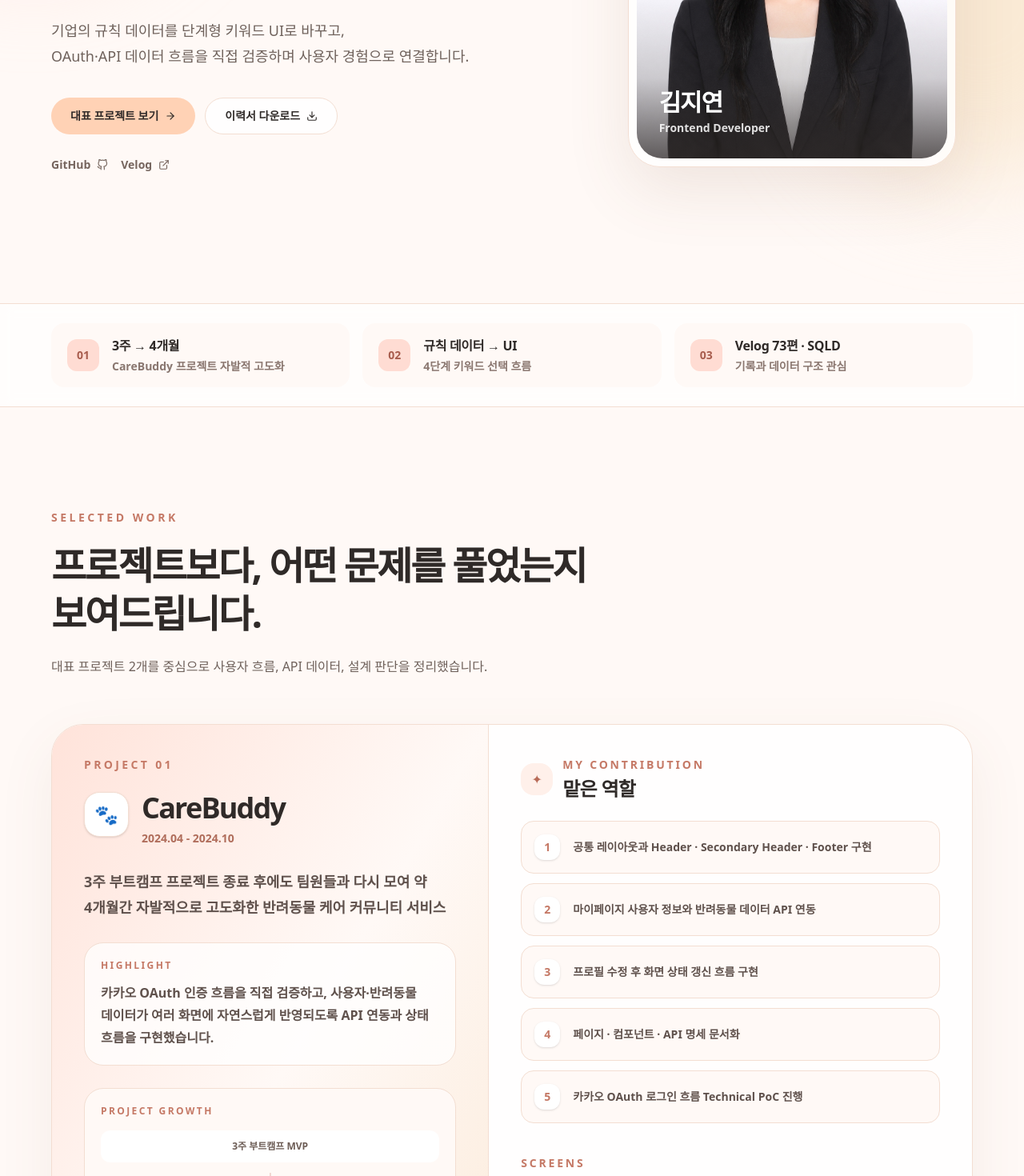
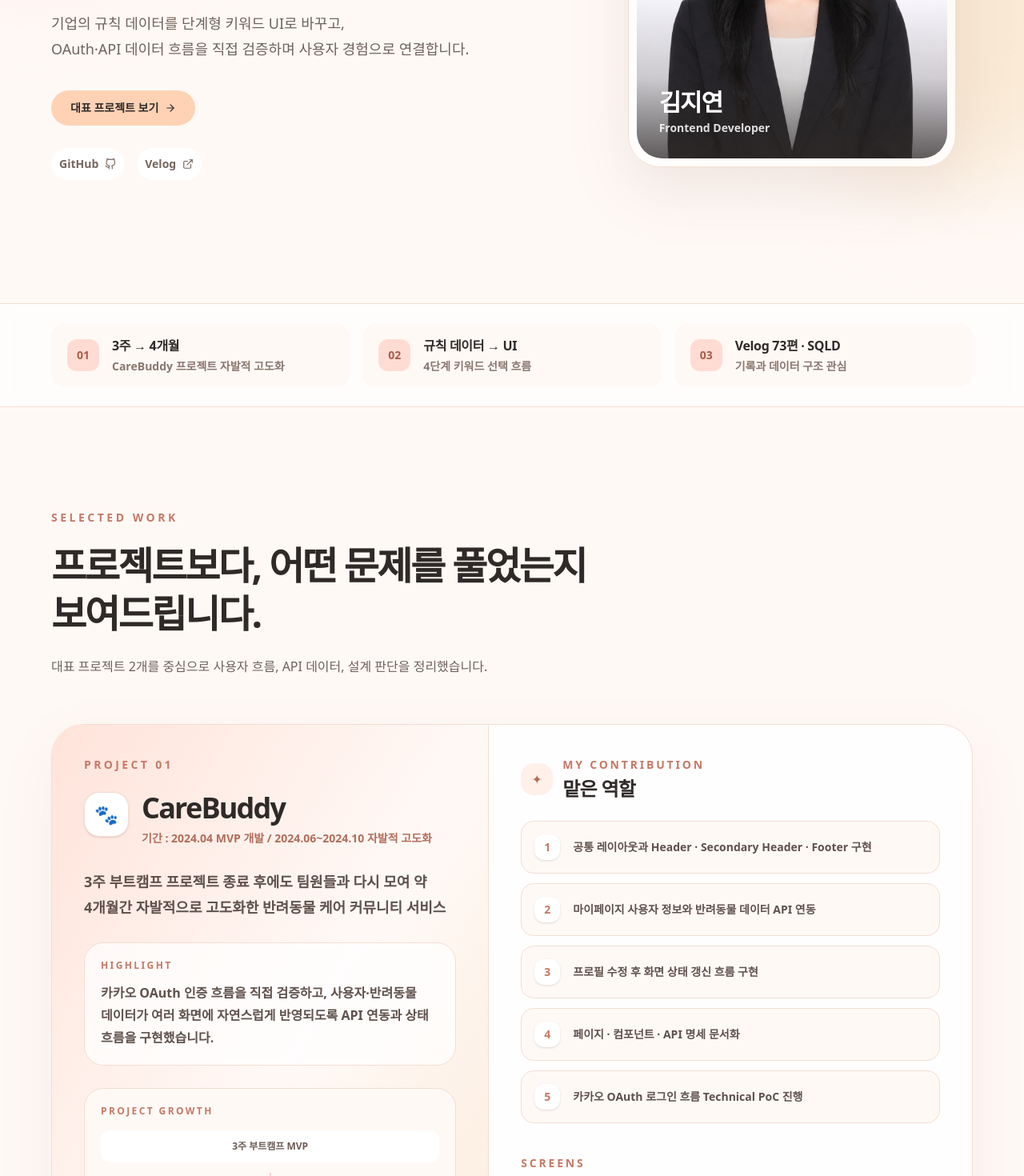
Before and after one commit to k65860/jiyeon_portfolio, a Next.js app: page / in a window 1280 px wide. Shown: the part 500-1970 px from the top of the page at 80% size. Built offline with nearby package versions, Linux system fonts and the light colour scheme.

Commit message:
Fix: nav 글자 수정

```diff
--- a/app/page.tsx
+++ b/app/page.tsx
@@ -101,7 +101,7 @@
     number: "01",
     icon: "🐾",
     title: "CareBuddy",
-    period: "2024.04 - 2024.10",
+    period: "기간 : 2024.04 MVP 개발 / 2024.06~2024.10 자발적 고도화",
     summary:
       "3주 부트캠프 프로젝트 종료 후에도 팀원들과 다시 모여 약 4개월간 자발적으로 고도화한 반려동물 케어 커뮤니티 서비스",
     highlight:
@@ -323,11 +323,12 @@
     iconClassName: "text-[#61DAFB]",
     level: "실전 구현",
     levelClassName: "bg-[#E7F9FD] text-[#238AA5]",
-    summary: "컴포넌트를 나누고 상태와 사용자 인터랙션을 구현합니다.",
+    summary:
+      "컴포넌트 단위로 화면을 분리하고, 사용자 입력·상태 변화·API 데이터를 연결해 화면 흐름을 구현합니다.",
     capabilities: [
-      "컴포넌트 단위 UI 설계",
+      "CareBuddy: 마이페이지 사용자 정보/반려동물 데이터 렌더링",
+      "PlayMap: 키워드 선택 상태와 추천 활동 화면 연결",
       "폼 · 모달 · 카드 UI 구현",
-      "API 데이터 화면 연결",
     ],
   },
   {
@@ -375,11 +376,12 @@
     iconClassName: "text-[#7A5AF8]",
     level: "프로젝트 적용",
     levelClassName: "bg-[#F0ECFF] text-[#6950D8]",
-    summary: "서버 데이터를 분석하고 화면 흐름에 연결합니다.",
+    summary:
+      "응답 구조를 콘솔로 확인하고, 필요한 데이터를 화면 흐름에 맞게 가공합니다.",
     capabilities: [
-      "GET · POST · PATCH 요청",
-      "응답 데이터 구조 분석",
-      "중첩 객체 데이터 매핑",
+      "CareBuddy: 중첩 API 응답 구조 분석",
+      "사용자별 게시글 필터링",
+      "GET · POST · PATCH 요청 경험",
     ],
   },
   {
@@ -498,7 +500,7 @@
 
         <nav className="hidden items-center gap-6 text-sm font-bold text-[#76665F] md:flex">
           <a href="#work" className="transition hover:text-[#2F2A28]">
-            Work
+            Project
           </a>
           <a href="#cases" className="transition hover:text-[#2F2A28]">
             Cases
@@ -514,13 +516,13 @@
           </a>
         </nav>
 
-        <a
+        {/* <a
           href="/resume.pdf"
           download
           className="rounded-full bg-[#2F2A28] px-3 py-2 text-xs font-black text-white transition hover:-translate-y-0.5 md:px-4"
         >
           Resume
-        </a>
+        </a> */}
       </div>
     </header>
   );
@@ -567,13 +569,13 @@
               대표 프로젝트 보기 <FiArrowRight />
             </a>
 
-            <a
+            {/* <a
               href="/resume.pdf"
               download
               className="inline-flex items-center gap-2 rounded-full border border-[#F3DED2] bg-white/85 px-6 py-3 text-sm font-black text-[#2F2A28] transition hover:-translate-y-1"
             >
               이력서 다운로드 <FiDownload />
-            </a>
+            </a> */}
           </div>
 
           <div className="mt-7 flex flex-wrap gap-4 text-sm font-bold text-[#76665F]">
@@ -581,7 +583,7 @@
               href="https://github.com/k65860"
               target="_blank"
               rel="noreferrer"
-              className="inline-flex items-center gap-2 transition hover:text-[#2F2A28]"
+              className="inline-flex items-center gap-2 rounded-[1.5rem] bg-white p-2.5 transition hover:text-[#2F2A28]"
             >
               GitHub <FiGithub />
             </a>
@@ -590,7 +592,7 @@
               href="https://velog.io/@k65860"
               target="_blank"
               rel="noreferrer"
-              className="inline-flex items-center gap-2 transition hover:text-[#2F2A28]"
+              className="inline-flex items-center gap-2 rounded-[1.5rem] bg-white p-2.5 transition hover:text-[#2F2A28]"
             >
               Velog <FiExternalLink />
             </a>
@@ -1220,7 +1222,7 @@
           transition={{ duration: 0.55 }}
         >
           <p className="text-sm font-black uppercase tracking-[0.24em] text-[#C57966]">
-            Origin
+            Story
           </p>
 
           <h2 className="mt-5 break-keep text-4xl font-black leading-tight tracking-[-0.05em] text-[#2F2A28] md:text-5xl">
@@ -1270,7 +1272,7 @@
   const evidenceCards = [
     {
       eyebrow: "Writing",
-      title: "Velog 기술 기록 73편",
+      title: "Velog 기술 기록 75편",
       desc: "코딩테스트 풀이, 부트캠프 학습, 개발 중 마주한 문제와 해결 과정을 꾸준히 기록해왔습니다.",
       action: "Velog 방문",
       href: "https://velog.io/@k65860",
@@ -1284,10 +1286,10 @@
     },
     {
       eyebrow: "Consistency",
-      title: "배스킨라빈스 5년 4개월",
+      title: "배스킨라빈스 5년 5개월",
       desc: "장기 근속과 무지각으로 약속 시간, 인수인계, 맡은 일을 끝까지 책임지는 태도를 증명했습니다.",
-      action: "이력서 보기",
-      href: "/resume.pdf",
+      action: "",
+      href: "",
     },
   ];
 
@@ -1503,13 +1505,13 @@
               Velog <FiExternalLink />
             </a>
 
-            <a
+            {/* <a
               href="/resume.pdf"
               download
               className="inline-flex items-center gap-2 rounded-full bg-white/15 px-6 py-3 text-sm font-black text-white transition hover:-translate-y-1"
             >
               이력서 다운로드 <FiDownload />
-            </a>
+            </a> */}
           </div>
         </motion.div>
       </div>
--- a/package.json
+++ b/package.json
@@ -10,6 +10,8 @@
   },
   "dependencies": {
     "framer-motion": "^12.40.0",
+    "html2canvas": "^1.4.1",
+    "jspdf": "^4.2.1",
     "next": "16.2.6",
     "react": "19.2.4",
     "react-dom": "19.2.4",
```
Also changed, not shown: 1 other file (tests, documents, lock files or other folders).
